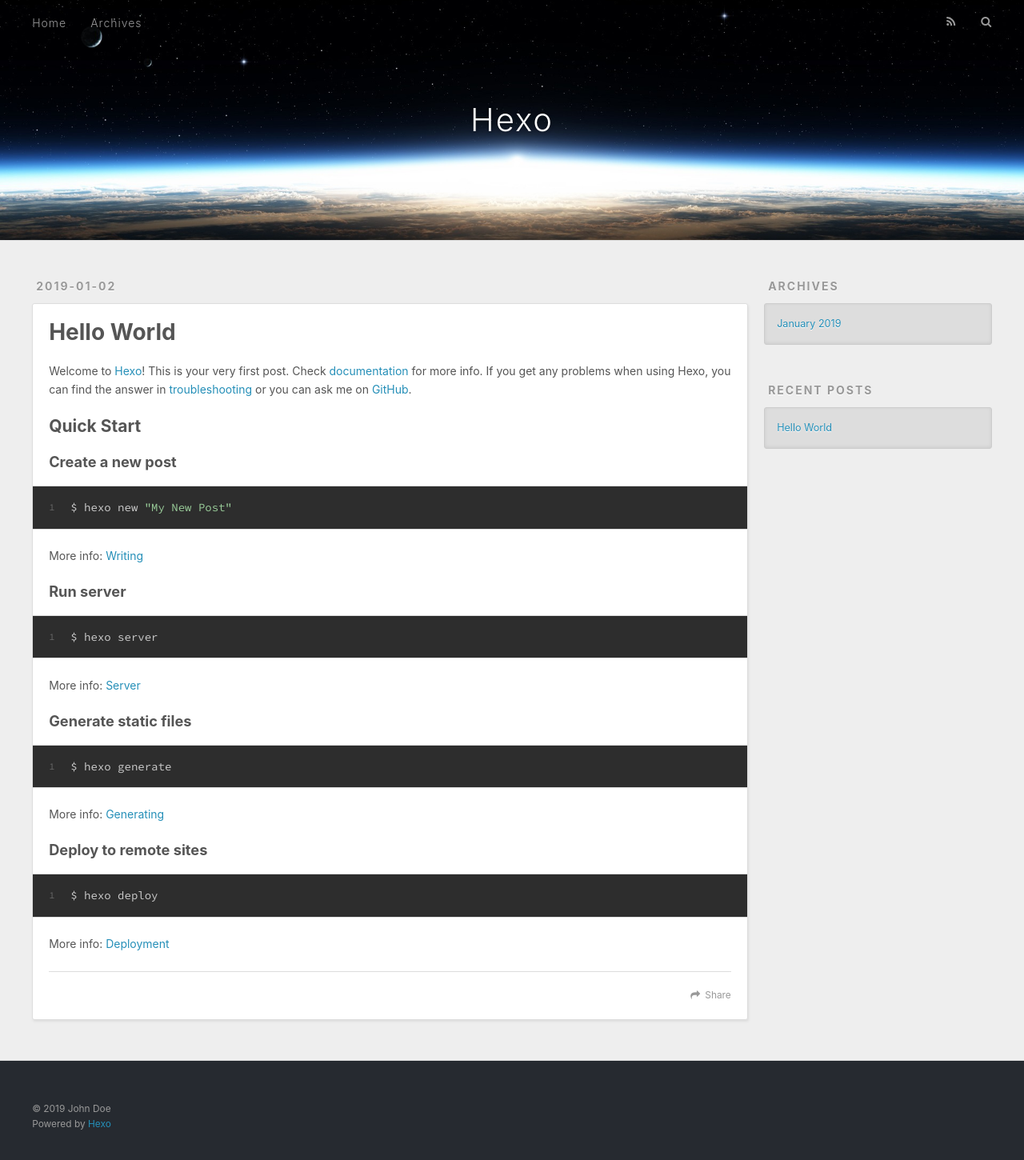
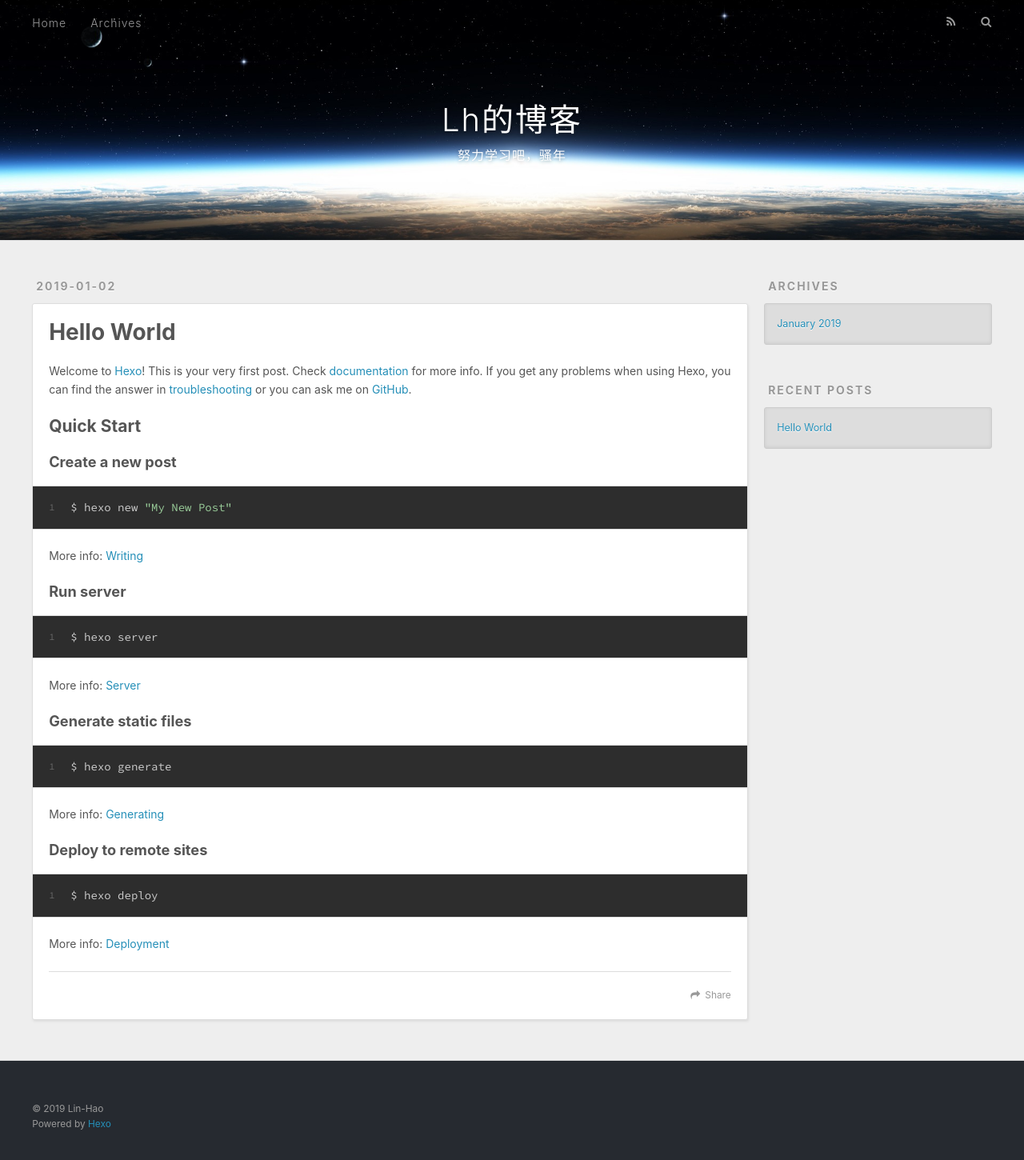
Before and after one commit to skyismine2010/LH-blog, a plain HTML site: page index.html in a window 1280 px wide. Shown: the whole page at 80% size. Drawn offline with nearby package versions, Linux system fonts and the light colour scheme.

Commit message:
Site updated: 2019-01-02 13:34:29

```diff
--- a/index.html
+++ b/index.html
@@ -5,17 +5,17 @@
 
 
 
-  <title>Hexo</title>
+  <title>Lh的博客</title>
   <meta name="viewport" content="width=device-width, initial-scale=1, maximum-scale=1">
   <meta property="og:type" content="website">
-<meta property="og:title" content="Hexo">
+<meta property="og:title" content="Lh的博客">
 <meta property="og:url" content="http://yoursite.com/index.html">
-<meta property="og:site_name" content="Hexo">
+<meta property="og:site_name" content="Lh的博客">
 <meta property="og:locale" content="default">
 <meta name="twitter:card" content="summary">
-<meta name="twitter:title" content="Hexo">
+<meta name="twitter:title" content="Lh的博客">
 
-    <link rel="alternate" href="/atom.xml" title="Hexo" type="application/atom+xml">
+    <link rel="alternate" href="/atom.xml" title="Lh的博客" type="application/atom+xml">
 
 
     <link rel="icon" href="/favicon.png">
@@ -34,8 +34,12 @@
   <div id="header-outer" class="outer">
     <div id="header-title" class="inner">
       <h1 id="logo-wrap">
-        <a href="/" id="logo">Hexo</a>
+        <a href="/" id="logo">Lh的博客</a>
       </h1>
+
+        <h2 id="subtitle-wrap">
+          <a href="/" id="subtitle">努力学习吧，骚年</a>
+        </h2>
 
     </div>
     <div id="header-inner" class="inner">
@@ -97,7 +101,7 @@
 
     </div>
     <footer class="article-footer">
-      <a data-url="http://yoursite.com/2019/01/02/hello-world/" data-id="cjqeqvk9m0000w0kpvhg2vkd6" class="article-share-link">Share</a>
+      <a data-url="http://yoursite.com/2019/01/02/hello-world/" data-id="cjqeqyil30000mskple74tygt" class="article-share-link">Share</a>
 
 
     </footer>
@@ -153,7 +157,7 @@
 
   <div class="outer">
     <div id="footer-info" class="inner">
-      &copy; 2019 John Doe<br>
+      &copy; 2019 Lin-Hao<br>
       Powered by <a href="http://hexo.io/" target="_blank">Hexo</a>
     </div>
   </div>
```
Also changed, not shown: 2019/01/02/hello-world/index.html (+10 -6 lines), archives/2019/01/index.html (+11 -7 lines), archives/2019/index.html (+11 -7 lines), archives/index.html (+11 -7 lines).
